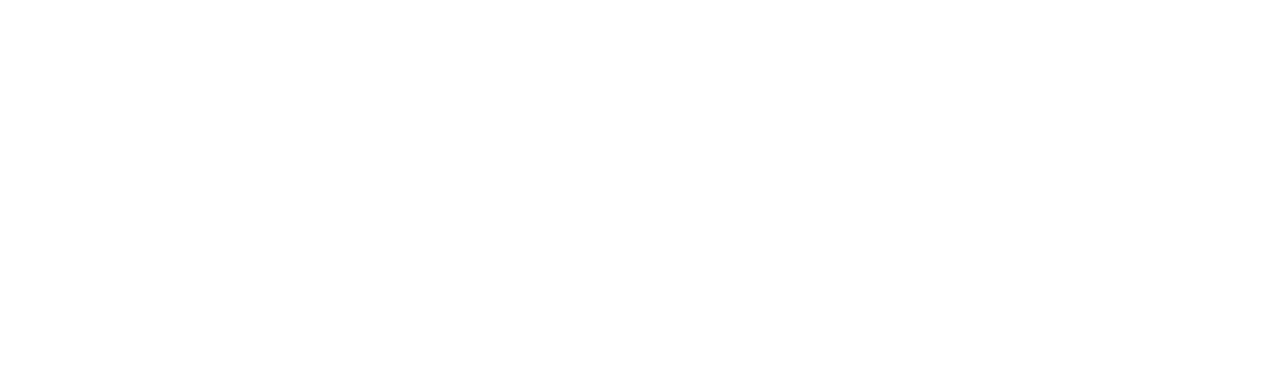
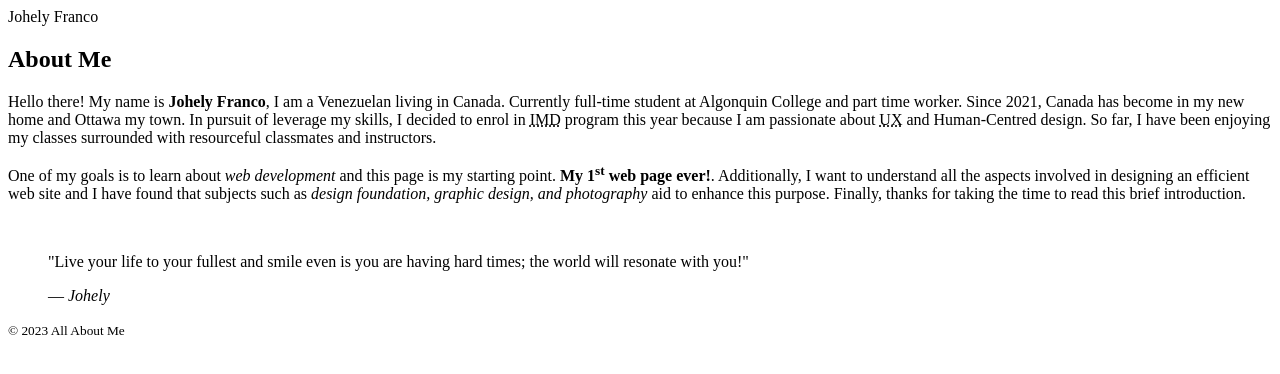
Before and after one commit to fran0571/fran0571.github.io, a plain HTML site: page html-assignment/index.html in a window 1280 px wide. Drawn offline with Linux system fonts and the light colour scheme.

Commit message:
Assigment completed

```diff
--- a/html-assignment/index.html
+++ b/html-assignment/index.html
@@ -6,7 +6,34 @@
   <meta name="viewport" content="width=device-width, initial-scale=1.0">
   <title>HTML Assigment</title>
 </head>
+
 <body>
+  <header>Johely Franco</header>
+  <article>
+    <h1>About Me</h1>
 
+    <p>
+      Hello there! My name is <strong>Johely Franco</strong>, I am a Venezuelan living in Canada. Currently full-time student at Algonquin College and part time worker. Since 2021, Canada has become in my new home and Ottawa my town. In pursuit of leverage my skills, I decided to enrol in  <abbr title="Interactive Media Design">IMD</abbr> program this year because I am passionate about <abbr title="User Experience">UX</abbr> and Human-Centred design. So far, I have been enjoying my classes surrounded with resourceful classmates and instructors.
+    </p>
+
+    <p>
+       One of my goals is to learn about <em>web development</em> and this page is my starting point. <strong>My 1<sup>st</sup> web page ever!</strong>. Additionally, I want to understand all the aspects involved in designing an efficient web site and I have found that subjects such as <em>design foundation, graphic design, and photography</em> aid to enhance this purpose. Finally, thanks for taking the time to read this brief introduction.
+    </p>
+
+    <br>
+    <blockquote>
+      <p>
+        "Live your life to your fullest and smile even is you are having hard times; the world will resonate with you!"
+      </p>
+      <cite>― Johely</cite>
+    </blockquote>
+
+  </article>
+
+  <footer>
+    <p>
+      <small>&copy; 2023 All About Me </small>
+    </p>
+  </footer>
 </body>
 </html>
```
